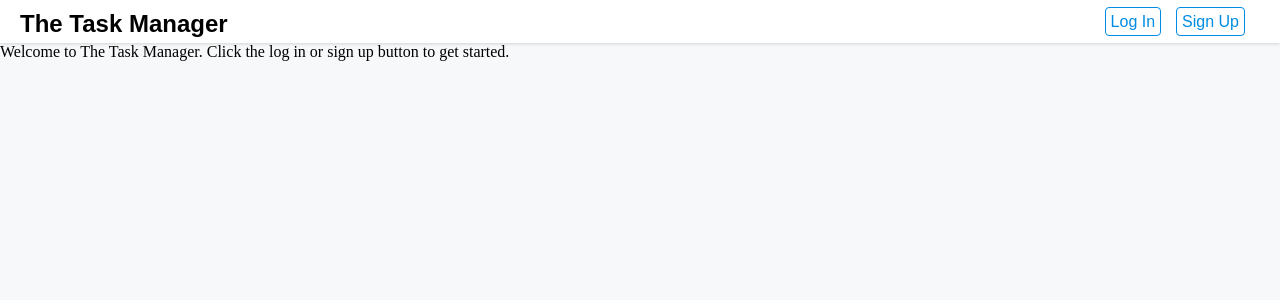
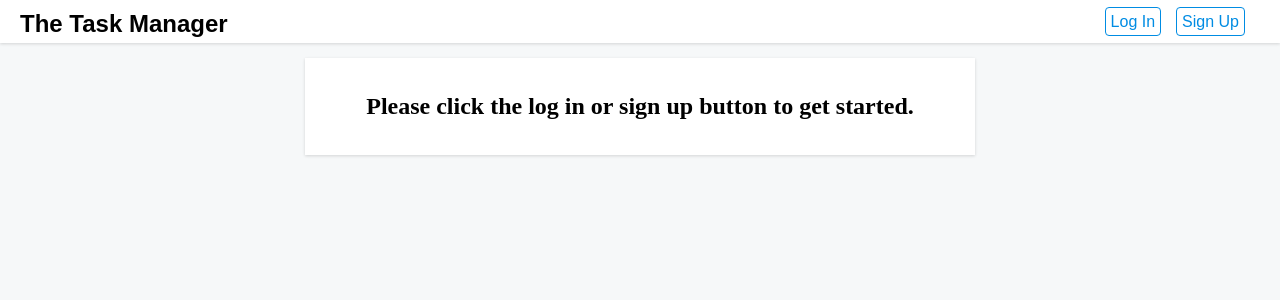
Before and after one commit to NolanHughes/taskmanager, a React (Create React App) app in the folder client/: page / in a window 1280 px wide. Shown: the top 300 px of the page. Built offline with nearby package versions, Linux system fonts and the light colour scheme.

Commit message:
Update landing page css.

```diff
--- a/client/src/components/Tasks.js
+++ b/client/src/components/Tasks.js
@@ -1,5 +1,4 @@
 import React from 'react';
-// import PropTypes from 'prop-types';
 import $ from 'jquery';
 
 import { TasksList } from './TasksList';
@@ -297,7 +296,11 @@ export default class Tasks extends React.Component {
       return(
         <div>
           <AppHeader handleCategoryChange={this.handleCategoryChange} history={this.props.history}/>
-          Welcome to The Task Manager. Click the log in or sign up button to get started.
+          <div className="container" >
+            <div className="tasks" id="welcome-message">
+              <h2> Please click the log in or sign up button to get started.</h2>
+            </div>
+          </div>
         </div>
       )
     }
--- a/client/src/css/Tasks.css
+++ b/client/src/css/Tasks.css
@@ -2,6 +2,11 @@
 	display: flex;
   justify-content: center;
   padding: 15px;
+}
+
+#welcome-message {
+	text-align: center;
+	flex: 0 1 50vw;
 }
 
 .tasks {
```
